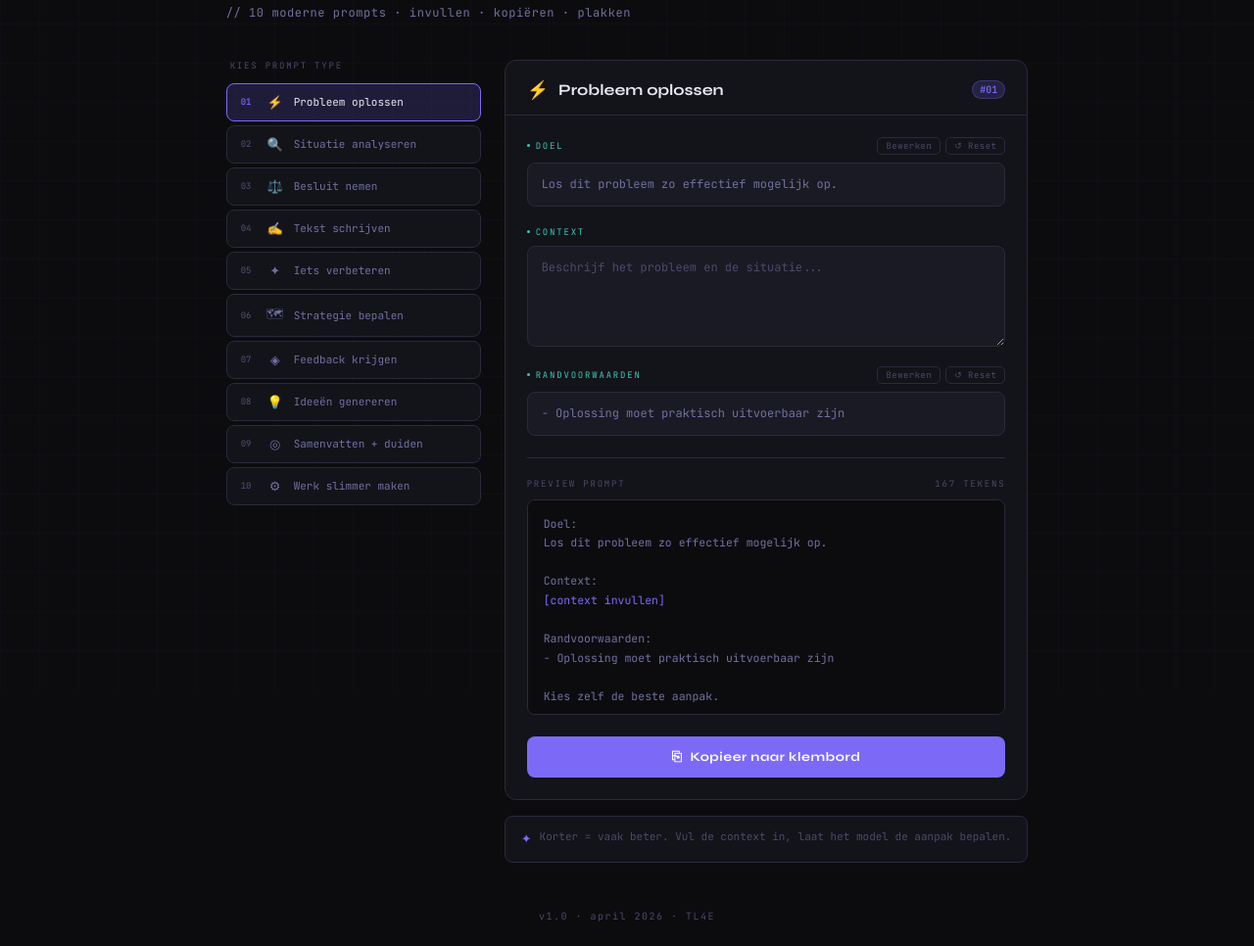
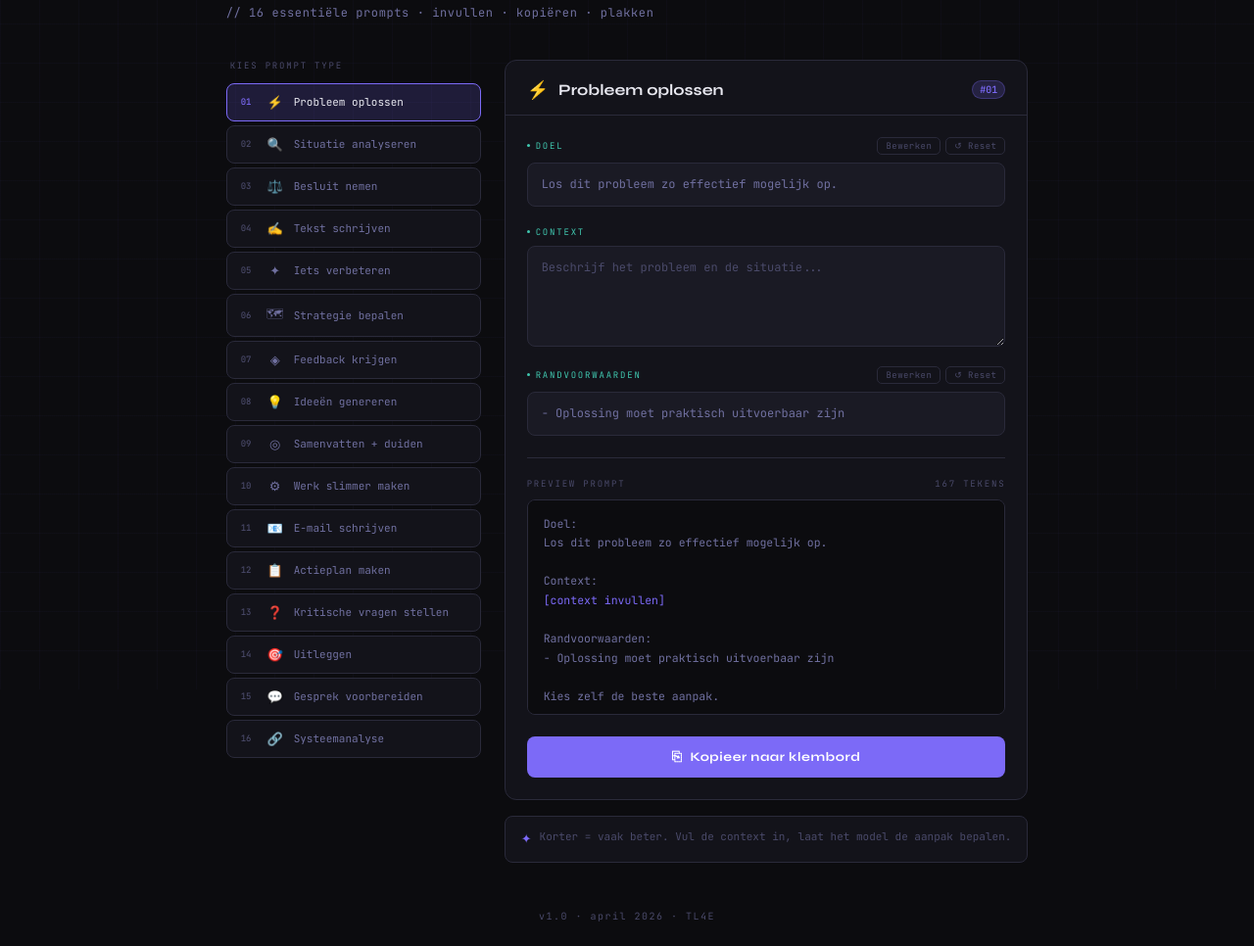
Before and after one commit to EdwinTL4E/Prompt_Kit, a plain HTML site: page index.html in a window 1280 px wide. Shown: the part 96-1062 px from the top of the page at 98% size. Drawn offline with Linux system fonts and the light colour scheme.

Commit message:
Add files via upload

```diff
--- a/index.html
+++ b/index.html
@@ -602,7 +602,7 @@
 <div class="container">
   <header>
     <h1>Prompt <span>Kit</span></h1>
-    <div class="subtitle">// 10 moderne prompts · invullen · kopiëren · plakken</div>
+    <div class="subtitle">// 16 essentiële prompts · invullen · kopiëren · plakken</div>
   </header>
 
   <div class="layout">
@@ -739,6 +739,60 @@ const prompts = [
     contextPlaceholder: "Beschrijf het huidige proces of de werkwijze...",
     constraints: "- Minder complexiteit\n- Meer effectiviteit",
     slottext: "Wat zou jij veranderen?",
+  },
+  {
+    num: 11,
+    icon: "📧",
+    label: "E-mail schrijven",
+    doel: "Schrijf een heldere en passende e-mail.",
+    contextPlaceholder: "Wie is de ontvanger, wat is de aanleiding en wat wil je bereiken?...",
+    constraints: "- Toon passend bij de relatie (formeel/informeel)\n- Duidelijke onderwerpregel\n- Geen onnodige opsmuk",
+    slottext: "Schrijf de volledige e-mail, inclusief aanhef en afsluiting.",
+  },
+  {
+    num: 12,
+    icon: "📋",
+    label: "Actieplan maken",
+    doel: "Zet deze situatie om naar een concreet en uitvoerbaar actieplan.",
+    contextPlaceholder: "Beschrijf de situatie, het besluit of het doel...",
+    constraints: "- Concrete stappen, geen vage adviezen\n- Geef aan wie wat doet en wanneer\n- Realistisch en direct uitvoerbaar",
+    slottext: "Geef een gestructureerd actieplan met stappen, eigenaren en tijdlijn.",
+  },
+  {
+    num: 13,
+    icon: "❓",
+    label: "Kritische vragen stellen",
+    doel: "Speel de advocaat van de duivel en stel de scherpste kritische vragen.",
+    contextPlaceholder: "Plak hier je plan, idee, voorstel of tekst...",
+    constraints: "- Wees direct en eerlijk\n- Focus op zwakke plekken, aannames en blinde vlekken\n- Geen valse geruststelling",
+    slottext: "Geef de vragen die ik mezelf zou moeten stellen voordat ik dit doorzet.",
+  },
+  {
+    num: 14,
+    icon: "🎯",
+    label: "Uitleggen",
+    doel: "Leg dit helder en begrijpelijk uit voor een specifieke doelgroep.",
+    contextPlaceholder: "Wat wil je uitleggen, en aan wie (bijv. management, klant, nieuwe collega)?...",
+    constraints: "- Geen jargon tenzij de doelgroep dat kent\n- Gebruik voorbeelden waar nuttig\n- Kort en to the point",
+    slottext: "Schrijf de uitleg zodat de doelgroep het direct begrijpt.",
+  },
+  {
+    num: 15,
+    icon: "💬",
+    label: "Gesprek voorbereiden",
+    doel: "Help mij dit moeilijke gesprek goed voorbereiden.",
+    contextPlaceholder: "Met wie is het gesprek, wat is de aanleiding en wat wil je bereiken?...",
+    constraints: "- Geef een opening die ik letterlijk kan gebruiken\n- Benoem mogelijke reacties en hoe ik daarmee omga\n- Realistisch, geen gladde pr-taal",
+    slottext: "Geef een gespreksvoorbereiding met opening, verwachte reacties en tips.",
+  },
+  {
+    num: 16,
+    icon: "🔗",
+    label: "Systeemanalyse",
+    doel: "Analyseer hoe de onderdelen van dit systeem met elkaar samenhangen.",
+    contextPlaceholder: "Beschrijf het systeem, proces of de organisatie die je wilt begrijpen...",
+    constraints: "- Benoem oorzaak-gevolgrelaties\n- Wijs op versterkende en remmende factoren\n- Maak zichtbaar waar het systeem kwetsbaar of vastgelopen is",
+    slottext: "Geef een systeemanalyse met de belangrijkste verbanden en hefbomen.",
   },
 ];
 
```
